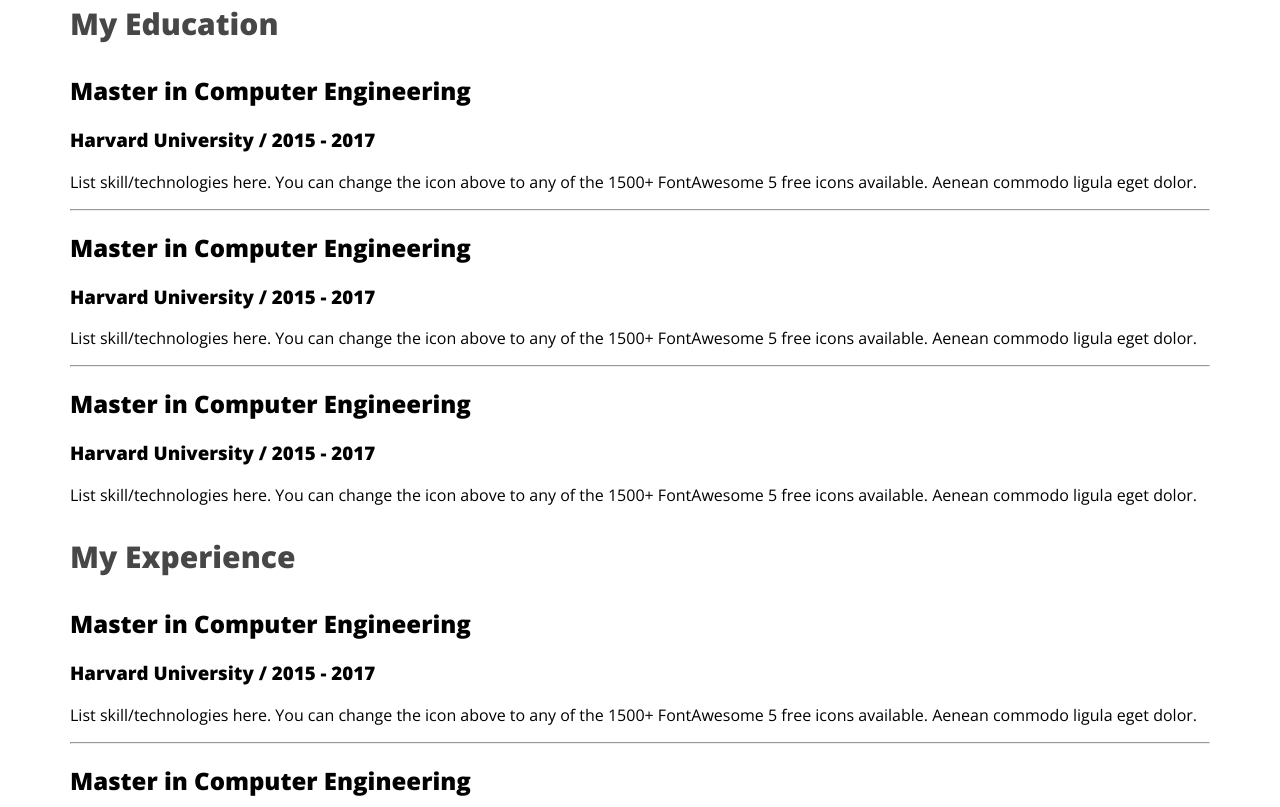
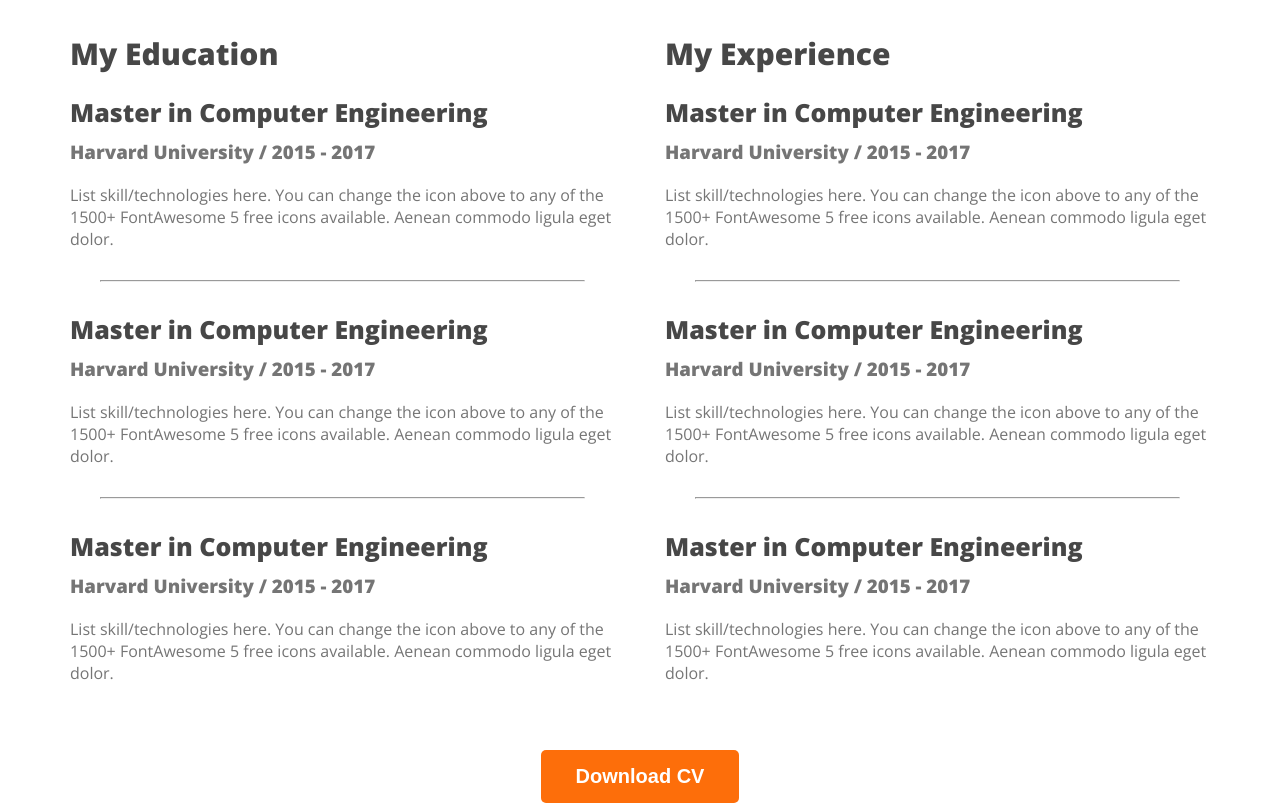
Before and after one commit to DeV-Hridoy/my-portfolio, a plain HTML site: page index.html in a window 1280 px wide. Shown: the part 2498-3305 px from the top of the page. Drawn offline with nearby package versions, Linux system fonts and the light colour scheme.

Commit message:
finished the resume section

```diff
--- a/index.html
+++ b/index.html
@@ -135,7 +135,7 @@
                 </div>
 
             </div>
-            </div>
+
 
             <div class="resume-column">
                 <h3 class="resume-column-title">My Experience</h3>
@@ -161,7 +161,9 @@
             </div>
         </div>
 
-
+            <div class="download-cv">
+                <button class="button-primary">Download CV</button>
+            </div>
     </section>
     </main>
     <footer>
--- a/styles/portfolio.css
+++ b/styles/portfolio.css
@@ -135,8 +135,34 @@
 }
 /* resume coloumn Styles */
 
+.resume-container {
+  display: flex;
+  gap: 50px;
+}
 .resume-column-title {
   color: #474747;
   font-size: 30px;
   font-weight: 700;
+  margin-bottom: 10px;
 }
+.resume-item-description,
+.resume-item-instution {
+  color: #757575;
+}
+.resume-item-title {
+  color: #474747;
+  font-size: 25px;
+  font-weight: 700;
+  margin-bottom: 10px;
+}
+.resume-container hr{
+  margin: 30px;
+}
+.resume-item-instution{
+  margin-bottom: 20px;
+  margin-top: 10px;
+}
+.download-cv{
+  text-align: center;
+  margin-top: 50px;
+}
```
